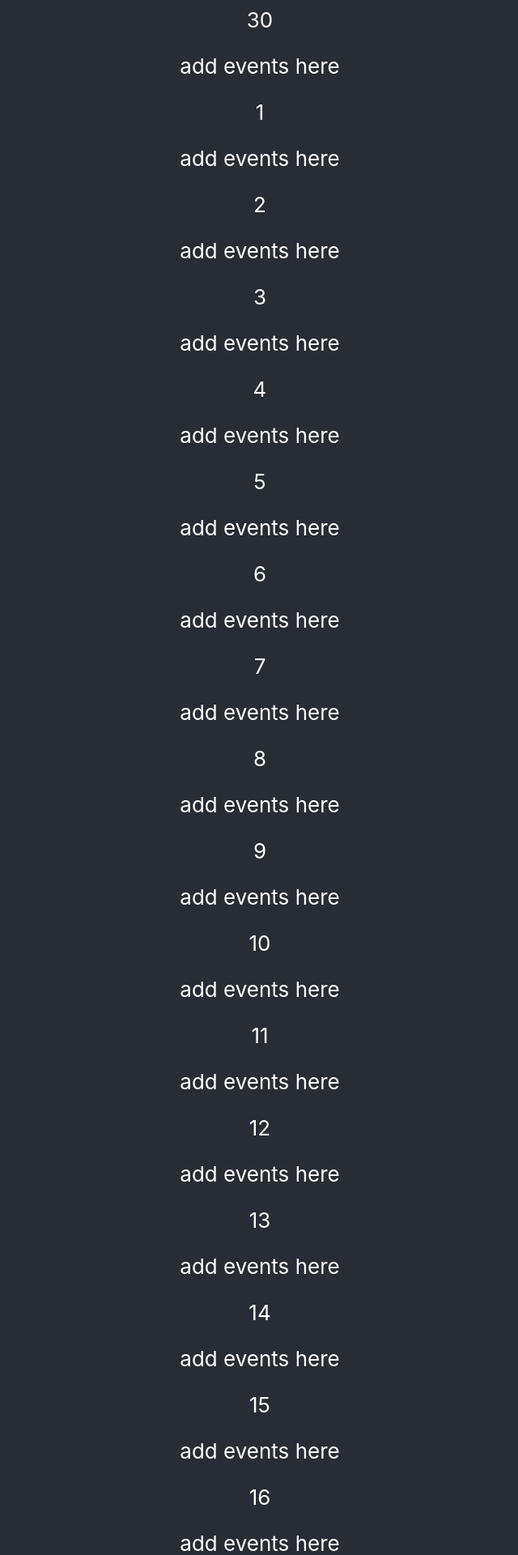
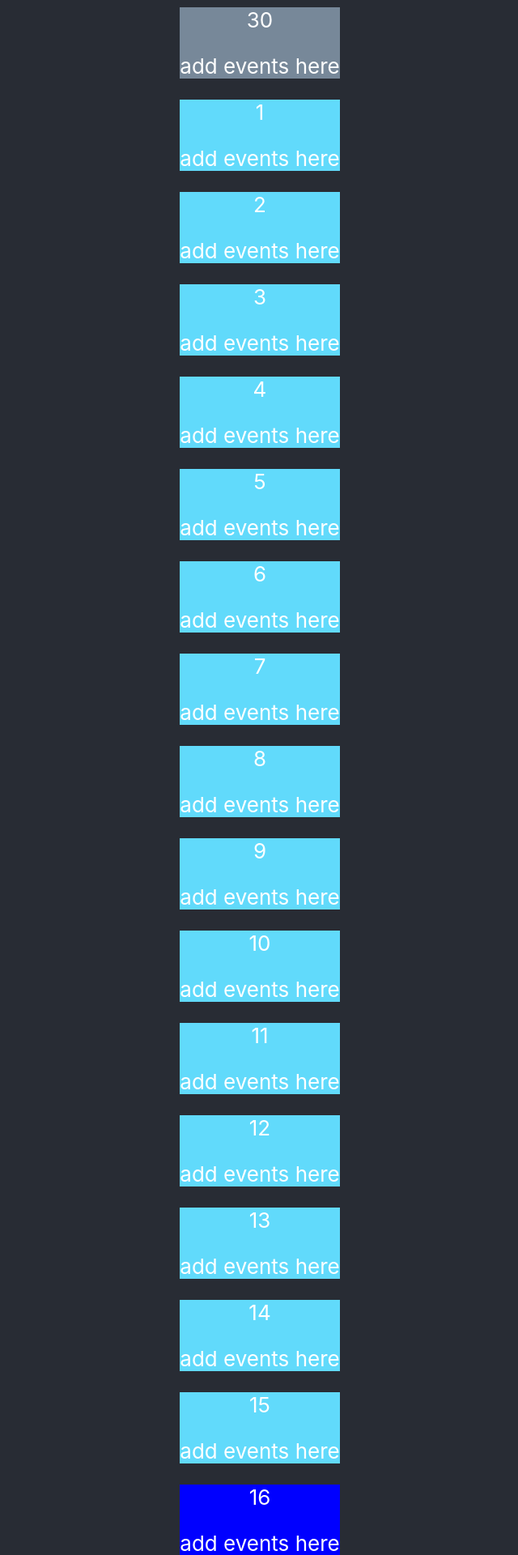
Before and after one commit to joeypettit/solo-spike-calendar, a React (Create React App) app: page / in a window 1280 px wide. Shown: the part 580-2500 px from the top of the page at 81% size, without its empty margins (319-959 px from the left). Built offline with nearby package versions, Linux system fonts and the light colour scheme.

Commit message:
styled cells indicating current month and current day

```diff
--- a/src/App.css
+++ b/src/App.css
@@ -36,3 +36,15 @@
     transform: rotate(360deg);
   }
 }
+
+.cell-thismonth{
+  background-color: #61dafb;
+}
+
+.cell-othermonth{
+  background-color: lightslategray;
+}
+
+.cell-thismonth.currentday{
+  background-color: blue;
+}
--- a/src/App.js
+++ b/src/App.js
@@ -1,9 +1,9 @@
-import logo from './logo.svg';
 import './App.css';
 
 function App() {
 
   const todaysDate = new Date();  // get today's date
+  console.log('todays date', todaysDate);
   const startingDate = new Date(todaysDate.getFullYear(), todaysDate.getMonth(), 1) // get first of this month
   console.log('first of the month', startingDate);
 
@@ -30,8 +30,11 @@ function App() {
             return(
               <div
                 key={index}
-                className="cal-cell"
-              >
+                className={`cell-${date.date.getMonth()===todaysDate.getMonth()
+                            ?`thismonth`:`othermonth`}${
+                              date.date.getDate() == todaysDate.getDate() ?
+                              " currentday" : ""}`}
+                >
                 <div className="date">
                   {date.date.getDate()}
                 </div>
```
